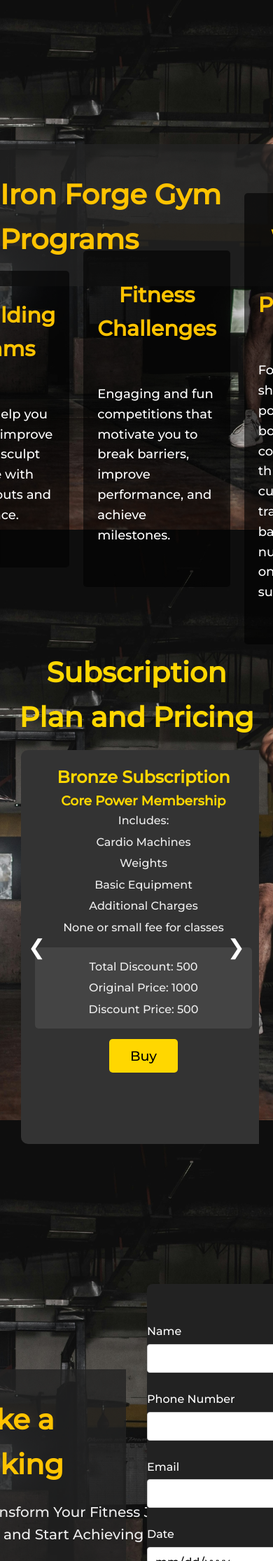
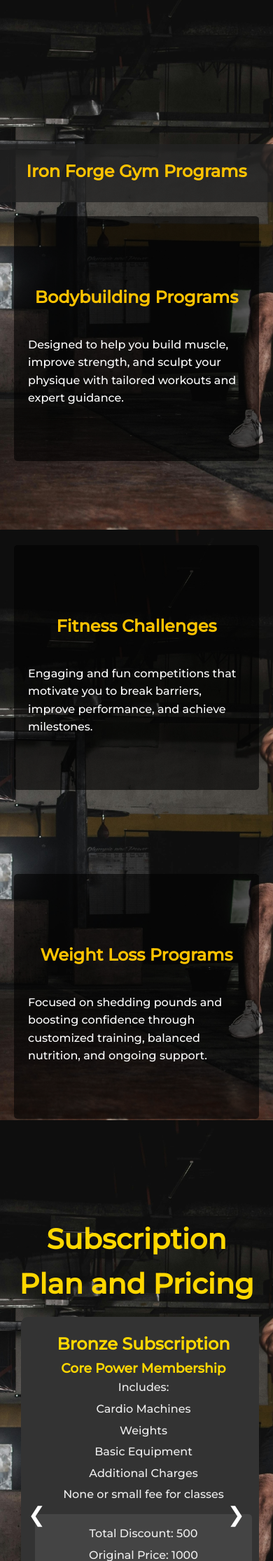
Before and after one commit to Yakuari/ActWebPageV3-4, a PHP site: page / in a window 390 px wide. Shown: the part 931-3162 px from the top of the page at 70% size. Run offline with PHP 8.4, Linux system fonts and the light colour scheme.

Commit message:
update index, booking-css, and styles.css

```diff
--- a/index.php
+++ b/index.php
@@ -242,7 +242,7 @@
         }
     </script>
 
-    <!-- Program Section -->
+    <!-- booking Section -->
     <div class="booking_section" id="booking">
         <div class="booking_top">
             <h1>Make a Booking</h1>
--- a/src/css/booking.css
+++ b/src/css/booking.css
@@ -10,9 +10,10 @@
 .booking_section {
     margin-top: 30px;
     display: flex;
+    flex-wrap: wrap; /* Allow wrapping for smaller screens */
     justify-content: center;
     align-items: center;
-    height: 100vh;
+    height: auto; /* Adjust height for responsiveness */
     gap: 30px;
     padding: 20px;
 }
@@ -24,7 +25,7 @@
     align-items: center;
     justify-content: center;
     background: rgba(34, 34, 34, 0.8);
-    padding: 40px 30px;
+    padding: 40px 20px; /* Reduced padding for smaller screens */
     width: 100%;
     max-width: 800px;
     padding-bottom: 50px;
@@ -37,13 +38,15 @@
 }
 
 .booking_top p {
-    font-size: 20px;
-    width: 700px;
+    font-size: 1rem; /* Use responsive font size */
+    width: 100%; /* Adjust width for small screens */
+    max-width: 700px;
+    text-align: center; /* Center-align text */
 }
 
 .booking_form {
     background: var(--form-color);
-    padding: 30px 30px;
+    padding: 20px; /* Adjusted padding for small screens */
     border-radius: 8px;
     box-shadow: 0 4px 6px rgba(0, 0, 0, 0.1);
     width: 100%;
@@ -51,16 +54,16 @@
     display: flex;
     flex-direction: column;
     align-items: center;
-    margin-bottom: 100px;
-    margin-top: 90px;
+    margin: 30px 0;
 }
 
 .booking-group {
-    margin-top: 25px;
+  margin-top: 20px;
   margin-bottom: 20px;
   display: flex;
   flex-direction: column;
-    width: 350px;
+  width: 230%;
+  max-width: 250px;
 }
 
 .booking-group label {
@@ -74,6 +77,8 @@
     border: 1px solid #ccc;
     border-radius: 4px;
     font-size: 1rem;
+    width: 100%;
+    padding-left: 40px;
 }
 
 .booking-group button {
@@ -91,3 +96,51 @@
 .booking-group button:hover {
     background-color: var(--button-hover-color);
 }
+
+/* Responsive Design */
+@media (max-width: 768px) {
+    .booking_section {
+        flex-direction: column; /* Stack elements vertically */
+        height: auto;
+        gap: 20px;
+    }
+
+    .booking_top {
+        padding: 30px 15px; /* Adjusted padding for small screens */
+    }
+
+    .booking_top p {
+        font-size: 0.9rem; /* Slightly smaller text */
+        width: 100%; /* Full width for mobile */
+    }
+
+    .booking_form {
+        padding: 20px 15px; /* Reduced padding */
+    }
+
+    .booking-group {
+        width: 100%; /* Full width for mobile */
+    }
+}
+
+@media (max-width: 480px) {
+    .booking_top {
+        padding: 20px 10px;
+    }
+
+    .booking_top h1 {
+        font-size: 1.5rem; /* Adjust heading size */
+    }
+
+    .booking_top p {
+        font-size: 0.8rem; /* Smaller text for mobile */
+    }
+
+    .booking_form {
+        padding: 15px 10px; /* Compact padding */
+    }
+
+    .booking-group button {
+        font-size: 0.9rem; /* Smaller button text */
+    }
+}
--- a/src/css/styles.css
+++ b/src/css/styles.css
@@ -105,32 +105,11 @@
 }
 
 .program-link {
-    position: relative;
-    display: flex;
-    justify-content: center;
-    align-items: center;
-    flex-direction: row;
+    display: grid; /* Use CSS Grid for uniform sizing */
+    grid-template-columns: repeat(auto-fit, minmax(300px, 1fr)); /* Adjust columns based on space */
+    gap: 20px;
     width: 100%;
-    height: 350px;
     padding: 20px;
-    padding-top: 50px;
-    margin-bottom: 150px;
-    gap: 20px;
-}
-
-.program-link h1 {
-    font-size: 30px;
-    padding-top: 20px;
-    padding-bottom: 20px;
-    color: var(--button-hover-color);
-}
-
-.program-link p {
-    font-size: 18px;
-    padding-top: 30px;
-    padding-bottom: 40px;
-    text-align: left;
-    font-weight: 100;
 }
 
 .link {
@@ -145,11 +124,56 @@
     padding: 20px;
     border-radius: 5px;
     transition: transform 0.3s, box-shadow 0.3s;
+    height: 350px;
+    margin-bottom: 100px;
 }
 
 .link:hover {
     transform: scale(1.05);
     box-shadow: 0 6px 12px rgba(0, 0, 0, 0.3);
+}
+
+.program-link h1 {
+    font-size: 30px;
+    padding-top: 20px;
+    padding-bottom: 20px;
+    color: var(--button-hover-color);
+}
+
+.program-link p {
+    font-size: 22px;
+    padding-top: 10px;
+    text-align: left;
+    font-weight: 100;
+}
+
+/* Responsive Styles */
+@media (max-width: 768px) {
+    .program-link {
+        grid-template-columns: 1fr; /* Stack items vertically on smaller screens */
+    }
+
+    .link {
+        width: 100%; /* Ensure full width on smaller screens */
+    }
+}
+
+@media (max-width: 480px) {
+    .program-title {
+        padding: 20px 0;
+    }
+
+    .program-title h1 {
+        font-size: 24px; /* Reduce font size for smaller screens */
+    }
+
+    .program-link h1 {
+        font-size: 24px; /* Reduce heading size */
+    }
+
+    .program-link p {
+        font-size: 16px; /* Adjust paragraph font size */
+    }
 }
 
 .subscriptions-section,
```
Lines whose indentation alone changed are shown as unchanged.
